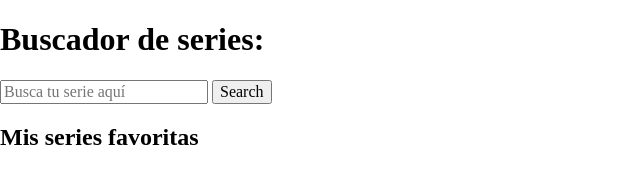
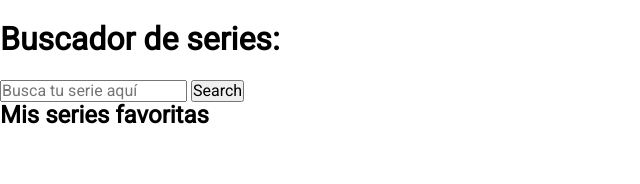
Before and after one commit to elevalgue/tv-shows-seach-engine, a plain HTML site: page index.html in a window 1280 px wide. Shown: the whole page, without its empty margins (0-640 px from the left). Drawn offline with Linux system fonts and the light colour scheme.

Commit message:
Add basic styles structure

```diff
--- a/index.html
+++ b/index.html
@@ -4,6 +4,10 @@
     <meta charset="UTF-8" />
     <meta name="viewport" content="width=device-width, initial-scale=1.0" />
     <title>Evaluación final - Módulo 2 - elevalgue</title>
+    <link
+      href="https://fonts.googleapis.com/css2?family=Roboto&display=swap"
+      rel="stylesheet"
+    />
     <link rel="stylesheet" href="styles/reset.css" />
     <link rel="stylesheet" href="styles/main.css" />
   </head>
--- a/js/main.js
+++ b/js/main.js
@@ -3,6 +3,8 @@
 //R E C U E R D A !: Pintar  > Escuchar > Guardar (LOCALSTORAGE)
 
 const favList = document.querySelector('.js-favourite-titles-list');
+
+const showsContainer = document.querySelector('.js-shows-container');
 
 let results = [];
 let favourites = [];
@@ -16,8 +18,7 @@ function paintShows() {
     const newLi = document.createElement('li');
     showsList.appendChild(newLi);
     //añado la imagen
-    // addImage; // me tengo que crear una función para poder obtener la imagen?
-    //añado h3
+    // addImage; // me tengo que crear una función para poder obtener la imagen
     const newTitle = document.createElement('h3');
     newLi.appendChild(newTitle);
     newTitle.innerHTML = result.show.name;
--- a/styles/main.css
+++ b/styles/main.css
@@ -1 +1,27 @@
-.js
+* {
+  box-sizing: border-box;
+  margin: 0;
+  padding: 0;
+  text-decoration: none;
+}
+body {
+  font-family: 'Roboto', sans-serif;
+  margin: 0;
+}
+
+.img {
+  width: 80px;
+  height: 100px;
+  padding: 5px;
+}
+
+:root {
+  /*COLOURS*/
+  --color-primary: #ff6f69;
+  --color-secondary: #ffcc5c;
+  --color-tertiary: #88d8b0;
+  --color-tertiary-light: #96ceb4;
+  --color-light: #ffeead;
+  /*FONTS*/
+  --primary-font: 'Roboto', sans-serif;
+}
```
